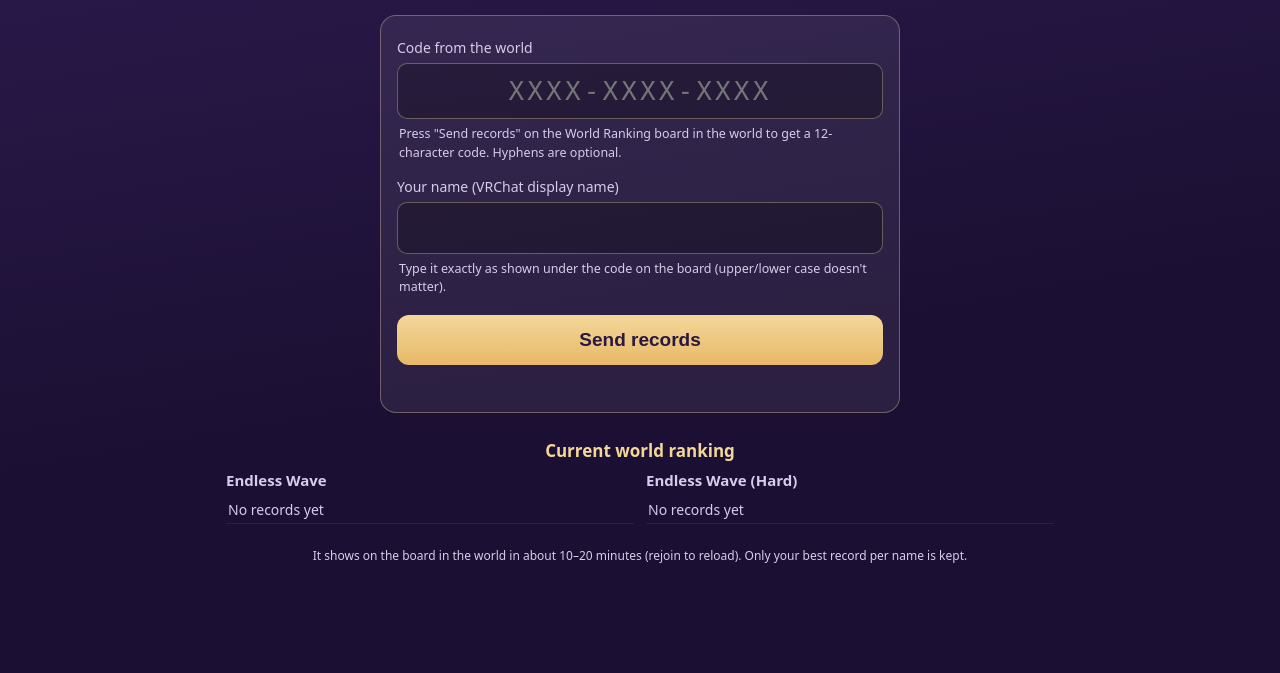
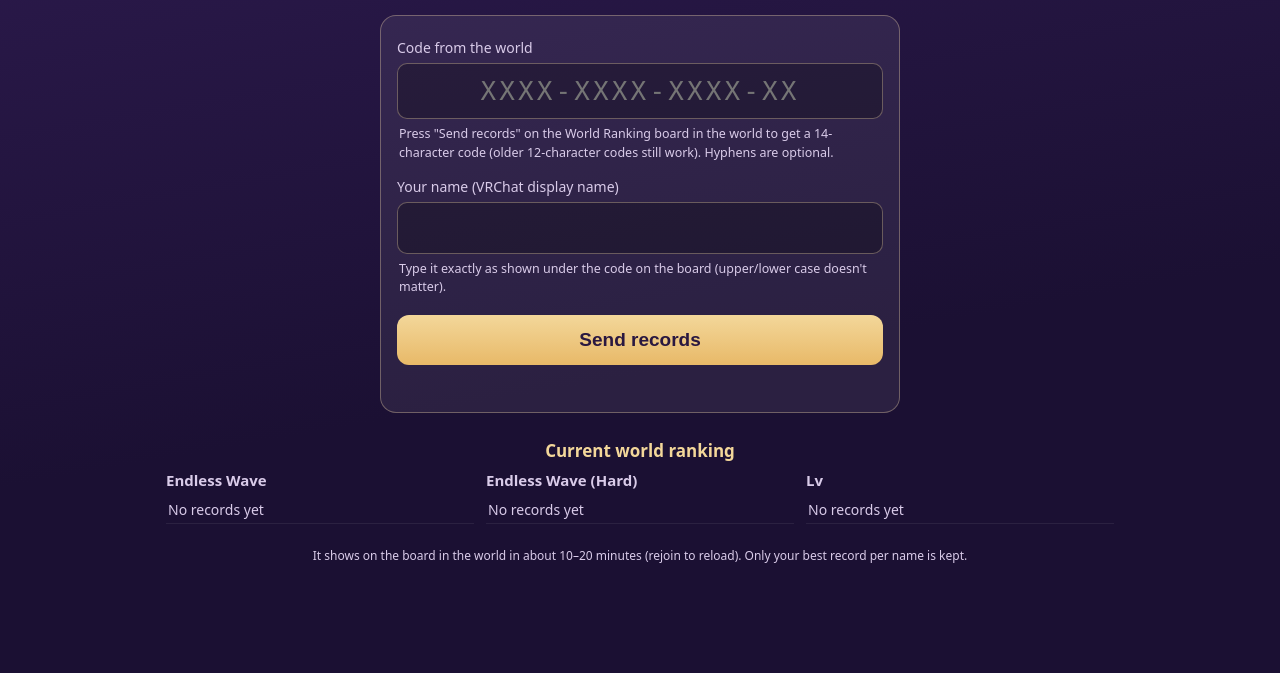
Before and after one commit to fantasistacircle/celecolo-news, a plain HTML site: page r/index.html in a window 1280 px wide. Shown: the part 127-800 px from the top of the page. Drawn offline with Linux system fonts and the light colour scheme; no server answers.

Commit message:
世界ランキング: Lv の列と 14 字のコード（前の 12 字もそのまま使える）
Co-Authored-By: Claude Opus 5.5 <noreply@anthropic.com>

```diff
--- a/r/index.html
+++ b/r/index.html
@@ -61,7 +61,7 @@
   li.me { background: rgba(243,215,154,0.12); border-radius: 6px; }
   .none { color: var(--soft); font-size: 14px; padding: 4px 2px; }
   .foot { margin-top: 22px; text-align: center; color: var(--soft); font-size: 12px; line-height: 1.6; }
-  @media (min-width: 640px) { .cols { grid-template-columns: 1fr 1fr 1fr; } .cols.two { grid-template-columns: 1fr 1fr; } main { max-width: 860px; } .card { max-width: 520px; margin: 0 auto; } }
+  @media (min-width: 640px) { .cols { grid-template-columns: 1fr 1fr 1fr 1fr; } .cols.two { grid-template-columns: 1fr 1fr 1fr; } main { max-width: 980px; } /* 【混ぜる印・wr-lv】Lv の列で 1 つ増えた */ .card { max-width: 520px; margin: 0 auto; } }
 </style>
 </head>
 <body>
@@ -73,7 +73,7 @@
     <form id="f" autocomplete="off">
       <p class="ready-note" data-t="ready"></p>
       <label for="code" data-t="codeLabel"></label>
-      <input id="code" name="code" inputmode="text" autocapitalize="characters" autocorrect="off" spellcheck="false" maxlength="16" placeholder="XXXX-XXXX-XXXX">
+      <input id="code" name="code" inputmode="text" autocapitalize="characters" autocorrect="off" spellcheck="false" maxlength="17" placeholder="XXXX-XXXX-XXXX-XX"><!-- 【混ぜる印・wr-lv】14 字（Lv つき）。前の 12 字も通る -->
       <p class="hint" data-t="codeHint"></p>
       <label for="name" data-t="nameLabel"></label>
       <input id="name" name="name" autocapitalize="off" autocorrect="off" spellcheck="false" maxlength="32">
@@ -87,6 +87,7 @@
     <div class="col"><h3 data-t="colN"></h3><ol id="lN"></ol></div>
     <div class="col"><h3 data-t="colH"></h3><ol id="lH"></ol></div>
     <div class="col" id="cB" hidden><h3 data-t="colB"></h3><ol id="lB"></ol></div>
+    <div class="col"><h3 data-t="colL"></h3><ol id="lL"></ol></div><!-- 【混ぜる印・wr-lv】 -->
   </div>
   <p class="foot" data-t="foot"></p>
 </main>
@@ -94,33 +95,33 @@
 const API = /^(localhost|127\.0\.0\.1)$/.test(location.hostname) ? "http://127.0.0.1:8791" : "https://celecolo-rank.pages.dev"; // 手元の確かめは wrangler pages dev --port 8791
 const T = {
   ja: { name: "日本語", title: "世界ランキング", sub: "セレマジ（Celestine Magic）の記録を送るページ",
-    ready: "コードと名前は入っています。下のボタンを押すだけで送れます。", codeLabel: "ワールドに出たコード", codeHint: "ワールドの「世界ランキング」の板で「記録を送る」を押すと、12 文字のコードが出ます。ハイフンは無くても大丈夫です。",
+    ready: "コードと名前は入っています。下のボタンを押すだけで送れます。", codeLabel: "ワールドに出たコード", codeHint: "ワールドの「世界ランキング」の板で「記録を送る」を押すと、14 文字のコードが出ます（前に出た 12 文字のコードもそのまま使えます）。ハイフンは無くても大丈夫です。",
     nameLabel: "あなたの名前（VRChat の表示名）", nameHint: "板のコードの下に出ている名前と同じに打ってください（大文字・小文字は区別しません）。",
-    send: "記録を送る", sending: "送っています…", now: "いまの世界ランキング", colN: "耐久Wave", colH: "耐久Wave（Hard）", colB: "ボスバトル",
+    send: "記録を送る", sending: "送っています…", now: "いまの世界ランキング", colN: "耐久Wave", colH: "耐久Wave（Hard）", colB: "ボスバトル", colL: "Lv",
     none: "まだ記録がありません", foot: "ワールドの板には 10〜20 分ほどで出ます（入り直すと読み直します）。\n同じ名前は、いちばん良い記録だけが残ります。",
     ok: "送れました！", same: "受け取りました（今までの記録のほうが上なので、順位は変わりません）。", place: (k, p) => k + " " + p + " 位",
-    err: { mismatch: "コードか名前が合いません。板に出ている名前とコードを、もう一度見くらべてください。", code: "コードは 12 文字です（例: ABCD-EFGH-JKMN）。", name: "名前を入れてください。", busy: "少し時間をおいてから、もう一度送ってください。", empty: "まだ送れる記録がありません。", net: "つながりませんでした。少しおいてから、もう一度送ってください。", other: "うまく送れませんでした。もう一度ためしてください。" } },
+    err: { mismatch: "コードか名前が合いません。板に出ている名前とコードを、もう一度見くらべてください。", code: "コードは 14 文字です（例: ABCD-EFGH-JKMN-PQ）。", name: "名前を入れてください。", busy: "少し時間をおいてから、もう一度送ってください。", empty: "まだ送れる記録がありません。", net: "つながりませんでした。少しおいてから、もう一度送ってください。", other: "うまく送れませんでした。もう一度ためしてください。" } },
   ko: { name: "한국어", title: "월드 랭킹", sub: "셀레마지(Celestine Magic) 기록을 보내는 페이지",
-    ready: "코드와 이름이 이미 들어 있어요. 아래 버튼만 누르면 보내져요.", codeLabel: "월드에 나온 코드", codeHint: "월드의 「월드 랭킹」 보드에서 「기록 보내기」를 누르면 12자 코드가 나옵니다. 하이픈은 없어도 괜찮아요.",
+    ready: "코드와 이름이 이미 들어 있어요. 아래 버튼만 누르면 보내져요.", codeLabel: "월드에 나온 코드", codeHint: "월드의 「월드 랭킹」 보드에서 「기록 보내기」를 누르면 14자 코드가 나옵니다 (전에 나온 12자 코드도 그대로 쓸 수 있어요). 하이픈은 없어도 괜찮아요.",
     nameLabel: "이름 (VRChat 표시 이름)", nameHint: "보드의 코드 아래에 나온 이름과 똑같이 입력해 주세요 (대소문자는 구분하지 않아요).",
-    send: "기록 보내기", sending: "보내는 중…", now: "현재 월드 랭킹", colN: "내구 Wave", colH: "내구 Wave (Hard)", colB: "보스 배틀",
+    send: "기록 보내기", sending: "보내는 중…", now: "현재 월드 랭킹", colN: "내구 Wave", colH: "내구 Wave (Hard)", colB: "보스 배틀", colL: "Lv",
     none: "아직 기록이 없습니다", foot: "월드 보드에는 10~20분 정도 뒤에 반영돼요 (다시 들어오면 새로 읽어요).\n같은 이름은 가장 좋은 기록만 남아요.",
     ok: "보냈어요!", same: "받았어요 (이전 기록이 더 높아서 순위는 그대로예요).", place: (k, p) => k + " " + p + "위",
-    err: { mismatch: "코드나 이름이 맞지 않아요. 보드에 나온 이름과 코드를 다시 확인해 주세요.", code: "코드는 12자예요 (예: ABCD-EFGH-JKMN).", name: "이름을 입력해 주세요.", busy: "잠시 후 다시 보내 주세요.", empty: "아직 보낼 기록이 없어요.", net: "연결되지 않았어요. 잠시 후 다시 보내 주세요.", other: "보내지 못했어요. 다시 시도해 주세요." } },
+    err: { mismatch: "코드나 이름이 맞지 않아요. 보드에 나온 이름과 코드를 다시 확인해 주세요.", code: "코드는 14자예요 (예: ABCD-EFGH-JKMN-PQ).", name: "이름을 입력해 주세요.", busy: "잠시 후 다시 보내 주세요.", empty: "아직 보낼 기록이 없어요.", net: "연결되지 않았어요. 잠시 후 다시 보내 주세요.", other: "보내지 못했어요. 다시 시도해 주세요." } },
   en: { name: "English", title: "World Ranking", sub: "Send your Celestine Magic records",
-    ready: "Your code and name are already filled in. Just press the button below.", codeLabel: "Code from the world", codeHint: "Press \"Send records\" on the World Ranking board in the world to get a 12-character code. Hyphens are optional.",
+    ready: "Your code and name are already filled in. Just press the button below.", codeLabel: "Code from the world", codeHint: "Press \"Send records\" on the World Ranking board in the world to get a 14-character code (older 12-character codes still work). Hyphens are optional.",
     nameLabel: "Your name (VRChat display name)", nameHint: "Type it exactly as shown under the code on the board (upper/lower case doesn't matter).",
-    send: "Send records", sending: "Sending…", now: "Current world ranking", colN: "Endless Wave", colH: "Endless Wave (Hard)", colB: "Boss Battle",
+    send: "Send records", sending: "Sending…", now: "Current world ranking", colN: "Endless Wave", colH: "Endless Wave (Hard)", colB: "Boss Battle", colL: "Lv",
     none: "No records yet", foot: "It shows on the board in the world in about 10–20 minutes (rejoin to reload).\nOnly your best record per name is kept.",
     ok: "Sent!", same: "Received (your earlier records are higher, so your place stays the same).", place: (k, p) => k + " #" + p,
-    err: { mismatch: "The code and name don't match. Please check the name and code shown on the board again.", code: "The code has 12 characters (e.g. ABCD-EFGH-JKMN).", name: "Please enter your name.", busy: "Please wait a moment and send again.", empty: "There are no records to send yet.", net: "Couldn't connect. Please wait a moment and try again.", other: "Couldn't send. Please try again." } },
+    err: { mismatch: "The code and name don't match. Please check the name and code shown on the board again.", code: "The code has 14 characters (e.g. ABCD-EFGH-JKMN-PQ).", name: "Please enter your name.", busy: "Please wait a moment and send again.", empty: "There are no records to send yet.", net: "Couldn't connect. Please wait a moment and try again.", other: "Couldn't send. Please try again." } },
   zh: { name: "繁體中文", title: "世界排行榜", sub: "傳送 Celestine Magic 紀錄的頁面",
-    ready: "代碼和名字已經填好了。只要按下面的按鈕就能傳送。", codeLabel: "世界裡顯示的代碼", codeHint: "在世界裡的「世界排行榜」看板按下「傳送紀錄」，就會出現 12 個字的代碼。可以不輸入連字號。",
+    ready: "代碼和名字已經填好了。只要按下面的按鈕就能傳送。", codeLabel: "世界裡顯示的代碼", codeHint: "在世界裡的「世界排行榜」看板按下「傳送紀錄」，就會出現 14 個字的代碼（之前的 12 個字代碼也能照常使用）。可以不輸入連字號。",
     nameLabel: "你的名字（VRChat 顯示名稱）", nameHint: "請照看板上代碼下方顯示的名字輸入（不分大小寫）。",
-    send: "傳送紀錄", sending: "傳送中…", now: "目前的世界排行榜", colN: "耐久 Wave", colH: "耐久 Wave（Hard）", colB: "Boss 戰",
+    send: "傳送紀錄", sending: "傳送中…", now: "目前的世界排行榜", colN: "耐久 Wave", colH: "耐久 Wave（Hard）", colB: "Boss 戰", colL: "Lv",
     none: "尚無紀錄", foot: "大約 10～20 分鐘後會出現在世界裡的看板上（重新進入就會重新讀取）。\n同一個名字只保留最好的紀錄。",
     ok: "傳送成功！", same: "已收到（之前的紀錄比較高，所以名次不變）。", place: (k, p) => k + " 第 " + p + " 名",
-    err: { mismatch: "代碼和名字對不上。請再對照一次看板上的名字和代碼。", code: "代碼是 12 個字（例：ABCD-EFGH-JKMN）。", name: "請輸入名字。", busy: "請稍等一下再傳送。", empty: "目前還沒有可以傳送的紀錄。", net: "無法連線。請稍等一下再試。", other: "傳送失敗。請再試一次。" } },
+    err: { mismatch: "代碼和名字對不上。請再對照一次看板上的名字和代碼。", code: "代碼是 14 個字（例：ABCD-EFGH-JKMN-PQ）。", name: "請輸入名字。", busy: "請稍等一下再傳送。", empty: "目前還沒有可以傳送的紀錄。", net: "無法連線。請稍等一下再試。", other: "傳送失敗。請再試一次。" } },
 };
 const ORDER = ["ja", "ko", "en", "zh"];
 function pick() {
@@ -141,40 +142,41 @@ function list() {
   const t = T[lang];
   const boss = !!(last && last.boss); // ボスバトルを閉じている間は列を出さない（受け取り口の BOSS_OPEN）
   document.getElementById("cB").hidden = !boss; document.getElementById("cols").classList.toggle("two", !boss);
-  for (const [k, id] of [["n", "lN"], ["h", "lH"], ["b", "lB"]]) {
+  for (const [k, id] of [["n", "lN"], ["h", "lH"], ["b", "lB"], ["l", "lL"]]) { // 【混ぜる印・wr-lv】l
     const ol = document.getElementById(id); ol.innerHTML = "";
     const rows = last && last.top ? last.top[k] : [];
     if (!rows || !rows.length) { const d = document.createElement("li"); d.className = "none"; d.textContent = last ? t.none : "…"; ol.appendChild(d); continue; }
     rows.forEach((r, i) => {
       const li = document.createElement("li"); if (mine && key(r.name) === mine) li.className = "me";
       const a = document.createElement("span"); a.className = "nm"; a.textContent = (i + 1) + ". " + r.name;
-      const b = document.createElement("span"); b.className = "v"; b.textContent = (k === "b" ? "Lv " : "Wave ") + r.v;
+      const b = document.createElement("span"); b.className = "v"; b.textContent = (k === "b" || k === "l" ? "Lv " : "Wave ") + r.v; // 【混ぜる印・wr-lv】
       li.append(a, b); ol.appendChild(li);
     });
   }
 }
 function key(s) { return String(s).replace(/[\s　]/g, "").replace(/[A-Z]/g, (c) => c.toLowerCase()); }
 async function load() {
-  try { const r = await fetch(API + "/api/list.json", { cache: "no-store" }); last = await r.json(); } catch (e) { last = { top: { n: [], h: [], b: [] } }; }
+  try { const r = await fetch(API + "/api/list.json", { cache: "no-store" }); last = await r.json(); } catch (e) { last = { top: { n: [], h: [], b: [], l: [] } }; }
   list();
 }
 const codeIn = document.getElementById("code");
 codeIn.addEventListener("input", () => {
-  const raw = codeIn.value.toUpperCase().replace(/[^0-9A-Z]/g, "").slice(0, 12);
+  const raw = codeIn.value.toUpperCase().replace(/[^0-9A-Z]/g, "").slice(0, 14); // 【混ぜる印・wr-lv】14 字まで
   const f = raw.replace(/(.{4})(?=.)/g, "$1-");
   if (f !== codeIn.value) codeIn.value = f;
 });
 let qName = "";
 try { const q = new URLSearchParams(location.search); const c = q.get("c"); qName = (q.get("n") || "").trim(); if (c) { codeIn.value = c; codeIn.dispatchEvent(new Event("input")); } } catch (e) {}
 try { const n = qName || localStorage.getItem("wr_name"); if (n) document.getElementById("name").value = n; } catch (e) {}
+const okLen = (c) => { const k = c.replace(/[^0-9A-Za-z]/g, "").length; return k === 12 || k === 14; }; // 【混ぜる印・wr-lv】14 字（Lv つき）と前の 12 字
 // ワールドの QR（?c=コード&n=名前）で開いた時は、押すだけで送れる形に（欄は残すので打ち直しもできる）
-if (qName && codeIn.value.replace(/[^0-9A-Za-z]/g, "").length === 12) document.getElementById("f").classList.add("ready");
+if (qName && okLen(codeIn.value)) document.getElementById("f").classList.add("ready");
 document.getElementById("f").addEventListener("submit", async (ev) => {
   ev.preventDefault();
   const t = T[lang], msg = document.getElementById("msg"), go = document.getElementById("go");
   const name = document.getElementById("name").value.trim(), code = codeIn.value;
   msg.className = ""; msg.textContent = "";
-  if (code.replace(/[^0-9A-Za-z]/g, "").length !== 12) { msg.className = "ng"; msg.textContent = t.err.code; return; }
+  if (!okLen(code)) { msg.className = "ng"; msg.textContent = t.err.code; return; }
   if (!name) { msg.className = "ng"; msg.textContent = t.err.name; return; }
   go.disabled = true; go.textContent = t.sending;
   try {
@@ -187,6 +189,7 @@ document.getElementById("f").addEventListener("submit", async (ev) => {
       if (j.place.n) parts.push(t.place(t.colN, j.place.n));
       if (j.place.h) parts.push(t.place(t.colH, j.place.h));
       if (j.place.b && last && last.boss) parts.push(t.place(t.colB, j.place.b));
+      if (j.place.l) parts.push(t.place(t.colL, j.place.l)); // 【混ぜる印・wr-lv】
       msg.className = "ok"; msg.textContent = (j.up ? t.ok : t.same) + (parts.length ? "\n" + parts.join(" / ") : "");
       await load();
     } else { msg.className = "ng"; msg.textContent = t.err[j.err] || t.err.other; }
```
